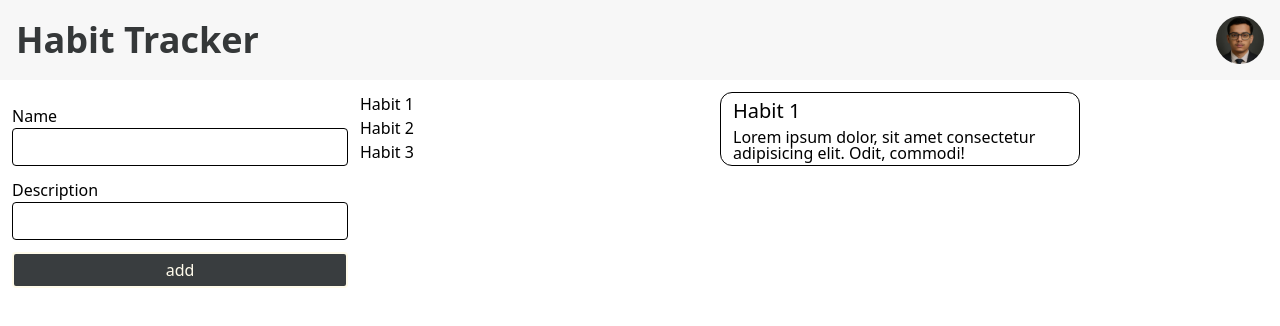
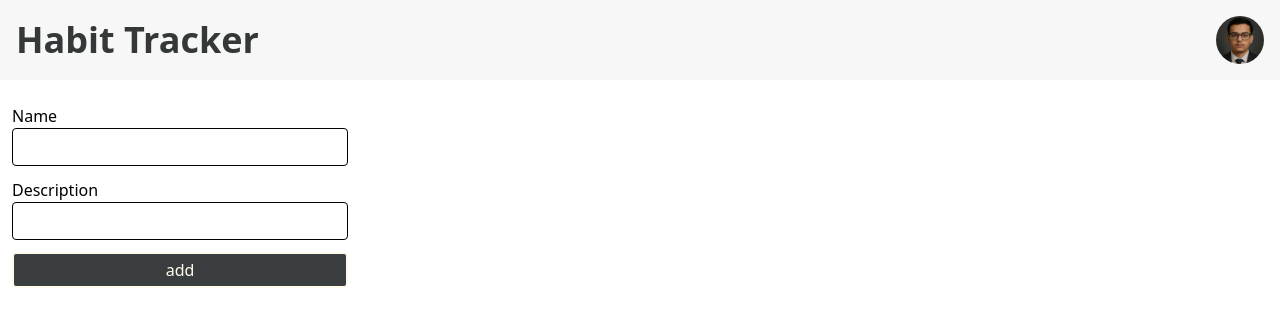
Before and after one commit to Harshwardhan9999/Habit-Tracker, a React (Vite) app: page / in a window 1280 px wide. Shown: the top 326 px of the page. Built offline with nearby package versions, Linux system fonts and the light colour scheme.

Commit message:
added functionality to add habits.

```diff
--- a/src/App.jsx
+++ b/src/App.jsx
@@ -4,16 +4,22 @@ import Habit from './components/Habit'
 import HabitList from './components/HabitList'
 import Header from './components/Header'
 import NewHabit from './components/NewHabit'
+import { useState } from 'react'
 
 function App() {
+
+  const [habitList ,setHabitList] = useState([]);
+
+  const addHabit = (newHabit) => {
+    setHabitList([...habitList, newHabit])
+  }
 
   return (
     <>
       <Header/>
       <div className="flex">
-        <NewHabit/>
-        <HabitList/>
-        <Habit/>
+        <NewHabit addHabit={addHabit}/>
+        <HabitList habits={habitList}/>
       </div>
     </>
   )
--- a/src/components/Habit.jsx
+++ b/src/components/Habit.jsx
@@ -1,11 +1,13 @@
 import React from 'react'
+import { Children } from 'react';
 
-const Habit = () => {
+
+const Habit = ({habitName, description}) => {
   return (
-    <div className='w-[360px] mt-3 border h-fit rounded-xl px-3 py-1'>
-        <h3 className='text-xl'>Habit 1</h3>
-        <p className='leading-4 mt-1 '>Lorem ipsum dolor, sit amet consectetur adipisicing elit. Odit, commodi!</p>
-    </div>
+    <li className='w-[360px] mt-3 border h-fit rounded-xl px-3 py-2 list-none'>
+        <h3 className='text-xl'>{habitName}</h3>
+        <p className='leading-4 mt-1 '>{description}</p>
+    </li>
   )
 }
 
--- a/src/components/HabitList.jsx
+++ b/src/components/HabitList.jsx
@@ -1,12 +1,15 @@
 import React from 'react'
+import Habit from './Habit';
 
-const HabitList = () => {
-    let habits = ["Habit 1", "Habit 2", "Habit 3"];
+const HabitList = ({habits}) => {
+
   return (
-    <ul className='mt-3 w-[360px]'>
-        {habits.map((habit, index) => <li key={index}>{habit}</li>)}
+    <ul className="mt-3 w-[360px] h-[80vh] overflow-auto">
+      {habits.map((habit, index) => (
+        <Habit habitName={habit.name} description={habit.description} key={index} />
+      ))}
     </ul>
-  )
+  );
 }
 
 export default HabitList
--- a/src/components/NewHabit.jsx
+++ b/src/components/NewHabit.jsx
@@ -1,14 +1,23 @@
 import { useState } from "react";
 
-const NewHabit = () => {
+const NewHabit = ({addHabit}) => {
+
     const [habitName, setHabitName] = useState('');
     const [description, setDescription] = useState('');
 
+
     const handleSubmit = (e) => {
-        e.preventDefault();
-        console.log("Habit Added: ", habitName, description);
-        setDescription('');
-        setHabitName('');
+      e.preventDefault();
+      console.log("Habit Added: ", habitName, description);
+      const newHabit = {
+        name: habitName,
+        description: description,
+        id: Date.now()
+      }
+      setHabitName('');
+      setDescription('');
+      addHabit(newHabit);
+      console.log(habitName);
     }
 
   return (
```
